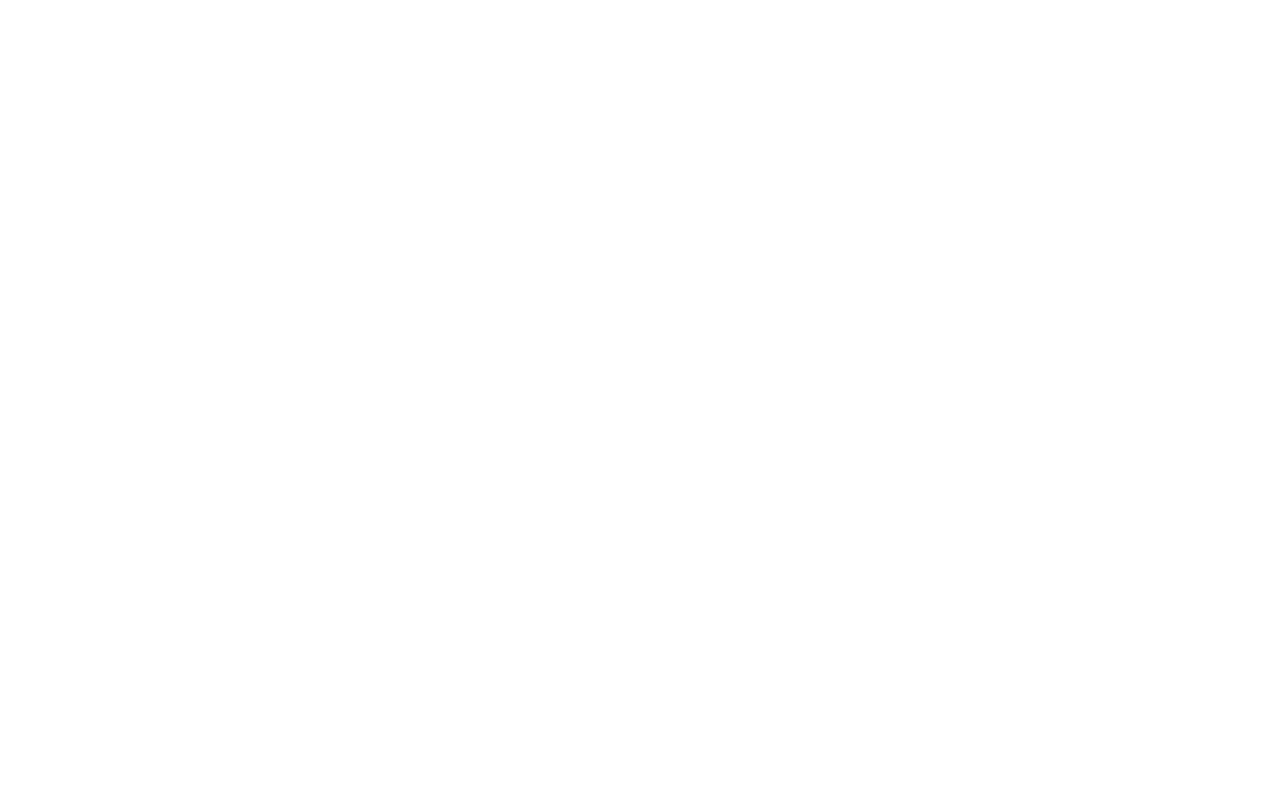
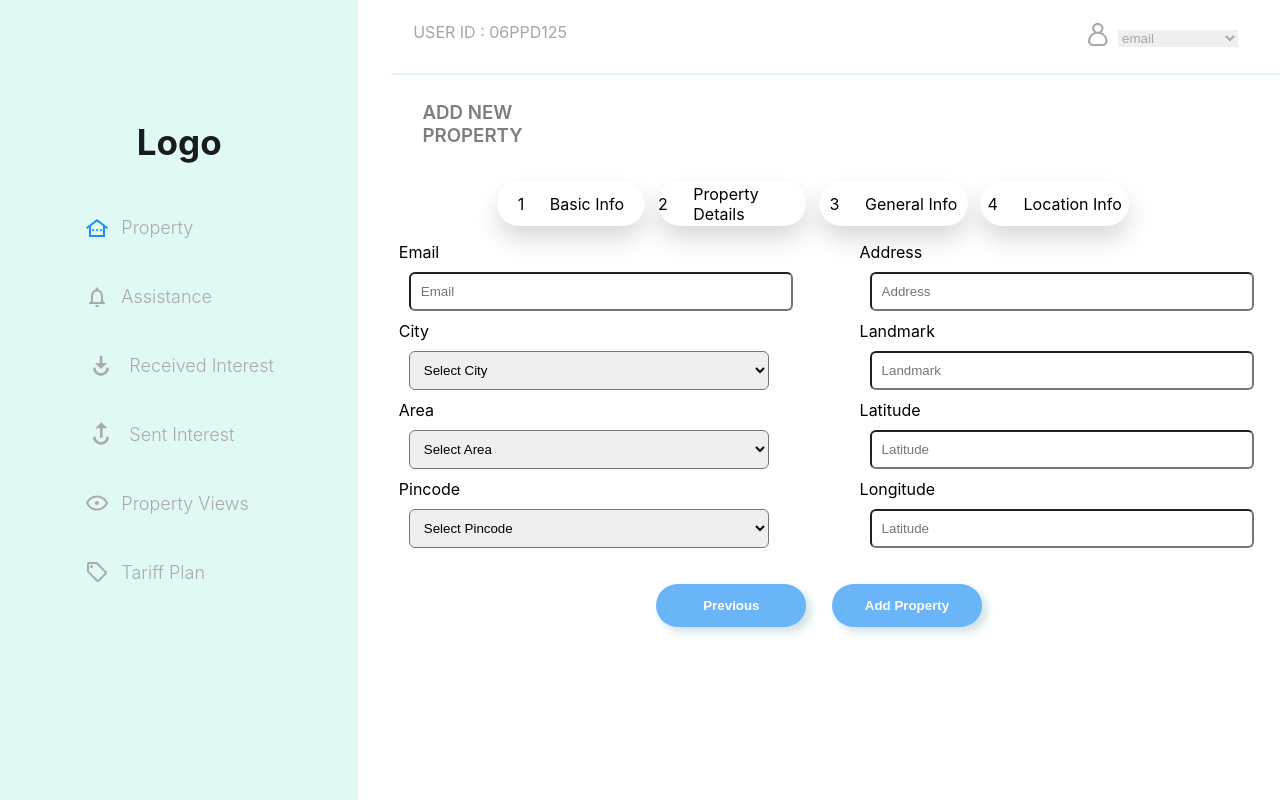
Before and after one commit to ThejusKTBFFH/Real-Estate-Catalog, a React (Create React App) app: page /locationinfo in a window 1280 px wide. Before the commit this address had no page. Built offline with nearby package versions, Linux system fonts and the light colour scheme.

Commit message:
location info route added

```diff
--- a/src/App.js
+++ b/src/App.js
@@ -2,6 +2,7 @@
 import Signin from './components/Signin';
 import Home from './Display/Home';
 import BasicInfo from './components/BasicInfo';
+import LocationInfo from './components/LocationInfo';
 
 
 import {BrowserRouter,Routes, Route } from 'react-router-dom'
@@ -16,7 +17,7 @@
     <Route path="/signup" element={<Signup/>}/>
     <Route path="/home" element={<Home/>}/>
    <Route path='/basicinfo' element={<BasicInfo/>}/>
-
+   <Route path='/locationinfo' element={<LocationInfo/>}/>
     </Routes>
 
 
--- /dev/null
+++ b/src/components/LocationInfo.css
@@ -0,0 +1,45 @@
+.home{
+    /* background-color: antiquewhite; */
+    /* width: 30vw; */
+    display: flex;
+    justify-content: flex-start;
+}
+.one{
+    width: 30vw;
+    background-color: aqua;
+}
+.maincontainer{
+    display: flex;
+    /* background-color: blue; */
+    justify-content: space-around;
+    align-items: center;
+    flex-direction: row;
+}
+
+.selectBox{
+    padding: 10px;
+    width: 360px;
+    border-radius: 6px;
+}
+
+
+.newbuttoncontainer {
+    display: flex;
+    align-items: center;
+    justify-content: center;
+    margin-top: 2vmax;
+    gap: 2vmax;
+  }
+
+  .newbutton button {
+    width: 150px;
+    height: 43px;
+    background: #6ab4f8;
+    box-shadow: 0px 10px 25px rgb(0 0 0 / 13%);
+    border: none;
+    border-radius: 207px;
+    color: #ffffff;
+    font-weight: 600;
+    box-shadow: 5px 5px 8px rgb(207, 225, 231);
+    cursor: pointer;
+  }
--- /dev/null
+++ b/src/components/LocationInfo.jsx
@@ -0,0 +1,210 @@
+import React from "react";
+import AddNewProperty from "./addNewProperty";
+import Sidebar from "../SideBar/sidebar";
+import Property from "../Display/Property";
+import { useState } from "react";
+import { useLocation, useNavigate } from "react-router-dom";
+import "./LocationInfo.css";
+
+export default function LocationInfo(){
+    const navigator = useNavigate()
+    const location = useLocation()
+    const [locationInfo, setLocationInfo] = useState({
+        email: "",
+        city: "",
+        area: "",
+        pincode: "",
+        address: "",
+        landmark: "",
+        latitude: "",
+        longitude: "",
+      });
+
+    return(
+        <>
+        <div className="home">
+        <div className="one">
+          <Sidebar />
+        </div>
+        <div className="two">
+          <Property />
+          <AddNewProperty />
+
+          <div className="maincontainer">
+          <div className="box1">
+            <div className="row">
+              <div>
+                <span>Email</span>
+
+                <div className="selectBox">
+                  <input
+                    className="selectBox"
+                    placeholder="Email"
+                    onChange={(e) => {
+                      setLocationInfo({
+                        ...LocationInfo,
+                        email: e.target.value,
+                      });
+                    }}
+                  />
+                </div>
+              </div>
+
+              <div>
+                <span>City</span>
+                <div className="selectBox">
+                  <select
+                    defaultValue={"toilet"}
+                    className="selectBox"
+                    onChange={(e) => {
+                      setLocationInfo({
+                        ...LocationInfo,
+                        city: e.target.value,
+                      });
+                    }}
+                  >
+                    <option value={"toilet"}>Select City</option>
+                    <option>Delhi</option>
+                    <option>Ranchi</option>
+                    <option>Mumbai</option>
+                    <option>Bangalore</option>
+                  </select>
+                </div>
+              </div>
+            </div>
+
+            <div className="row">
+              <div>
+                <span> Area</span>
+
+                <div className="selectBox">
+                  <select
+                    defaultValue={"toilet"}
+                    className="selectBox"
+                    onChange={(e) => {
+                      setLocationInfo({
+                        ...LocationInfo,
+                        area: e.target.value,
+                      });
+                    }}
+                  >
+                    <option value={"toilet"}>Select Area</option>
+                    <option>Yes</option>
+                    <option>NO</option>
+                  </select>
+                </div>
+              </div>
+
+              <div>
+                <span>Pincode</span>
+                <div className="selectBox">
+                  <select
+                    defaultValue={"toilet"}
+                    className="selectBox"
+                    onChange={(e) => {
+                      setLocationInfo({
+                        ...LocationInfo,
+                        pincode: e.target.value,
+                      });
+                    }}
+                  >
+                    <option value={"toilet"}>Select Pincode</option>
+                    <option>834004</option>
+                    <option>834001</option>
+                  </select>
+                </div>
+              </div>
+            </div>
+</div>
+<div className="box2">
+            <div className="row">
+              <div>
+                <span>Address</span>
+
+                <div className="selectBox">
+                  <input
+                    className="selectBox"
+                    placeholder="Address"
+                    onChange={(e) => {
+                      setLocationInfo({
+                        ...LocationInfo,
+                        address: e.target.value,
+                      });
+                    }}
+                  />
+                </div>
+              </div>
+
+              <div>
+                <span>Landmark</span>
+                <div className="selectBox">
+                  <input
+                    className="selectBox"
+                    placeholder="Landmark"
+                    onChange={(e) => {
+                      setLocationInfo({
+                        ...LocationInfo,
+                        landmark: e.target.value,
+                      });
+                    }}
+                  />
+                </div>
+              </div>
+            </div>
+
+            <div className="row">
+              <div>
+                <span>Latitude</span>
+
+                <div className="selectBox">
+                  <input
+                    className="selectBox"
+                    placeholder="Latitude"
+                    onChange={(e) => {
+                      setLocationInfo({
+                        ...LocationInfo,
+                        latitude: e.target.value,
+                      });
+                    }}
+                  />
+                </div>
+              </div>
+
+              <div>
+                <span>Longitude</span>
+                <div className="selectBox">
+                  <input
+                    className="selectBox"
+                    placeholder="Latitude"
+                    onChange={(e) => {
+                      setLocationInfo({
+                        ...LocationInfo,
+                        longitude: e.target.value,
+                      });
+                    }}
+                  />
+                </div>
+              </div>
+            </div>
+          </div>
+</div>
+          <div className="newbuttoncontainer">
+            <div className="newbutton">
+              <button
+                // onClick={() => {
+                //   navigator("/generalInfo", { state: { generalInfo } });
+                // }}
+              >
+                Previous
+              </button>
+            </div>
+
+            <div className="newbutton">
+              <button>Add Property</button>
+            </div>
+          </div>
+        </div>
+      </div>
+    </>
+    )
+}
--- a/src/components/addNewProperty.jsx
+++ b/src/components/addNewProperty.jsx
@@ -11,8 +11,8 @@
                         <span>1</span><div>Basic Info</div>
                         </div>
 
-                    <div className={tab === "/PersonalDetails" ? "tabs" : "tabs2"}>
-                        <span>2</span><div>Personal Details</div>
+                    <div className={tab === "/PropertyDetails" ? "tabs" : "tabs2"}>
+                        <span>2</span><div>Property Details</div>
                     </div>
 
                     <div className={tab === "/GeneralInfo" ? "tabs" : "tabs2"}>
```
